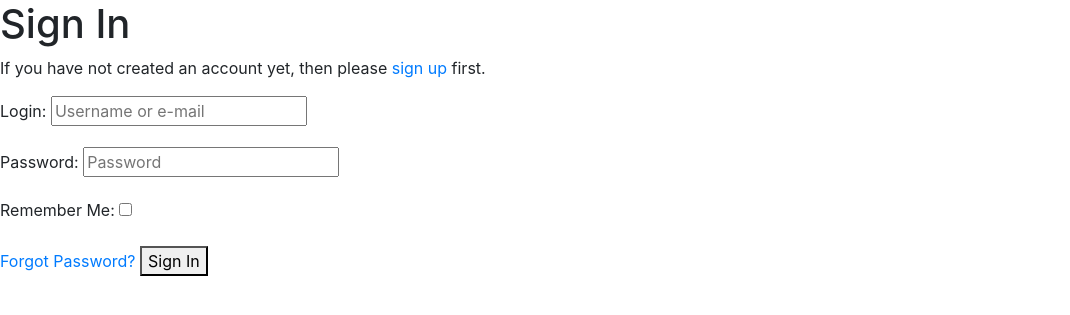
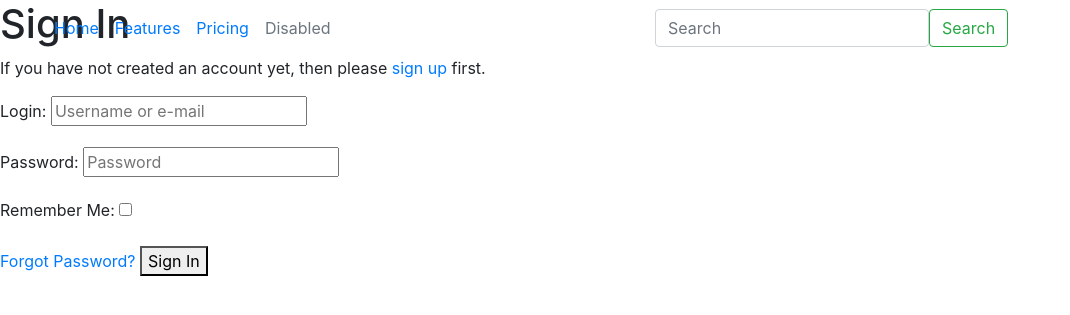
Before and after one commit to MiswaQ/kaffa-coffee, a Django app: page /accounts/login/ in a window 1280 px wide. Shown: the top 315 px of the page, without its empty margins (0-1070 px from the left). Run offline with Django 3.2, Linux system fonts and the light colour scheme; some libraries are stand-ins or nearby versions.

Commit message:
Start with adding navbar

```diff
--- a/home/templates/home/index.html
+++ b/home/templates/home/index.html
@@ -2,5 +2,4 @@
 {% load static %}
 
 {% block content %}
-    <h1 class="display-4 text-success">Coffee for all!</h1>
 {% endblock %}
--- a/templates/base.html
+++ b/templates/base.html
@@ -32,7 +32,37 @@
     <title>Kaffa Coffee {% block extra_title %}{% endblock %}</title>
   </head>
   <body>
-    <header class="container-fluid fixed-top"></header>
+    <header class="container-fluid fixed-top">
+        <nav class="navbar navbar-expand-lg bg-body-tertiary">
+            <div class="container-fluid">
+              <button class="navbar-toggler" type="button" data-bs-toggle="collapse" data-bs-target="#navbarNav" aria-controls="navbarNav" aria-expanded="false" aria-label="Toggle navigation">
+                <span class="navbar-toggler-icon"></span>
+              </button>
+              <div class="collapse navbar-collapse" id="navbarNav">
+                <ul class="navbar-nav">
+                  <li class="nav-item">
+                    <a class="nav-link active" aria-current="page" href="#">Home</a>
+                  </li>
+                  <li class="nav-item">
+                    <a class="nav-link" href="#">Features</a>
+                  </li>
+                  <li class="nav-item">
+                    <a class="nav-link" href="#">Pricing</a>
+                  </li>
+                  <li class="nav-item">
+                    <a class="nav-link disabled" aria-disabled="true">Disabled</a>
+                  </li>
+                </ul>
+              </div>
+            </div>
+            <div class="container-fluid">
+                <form class="d-flex" role="search">
+                  <input class="form-control me-2" type="search" placeholder="Search" aria-label="Search">
+                  <button class="btn btn-outline-success" type="submit">Search</button>
+                </form>
+            </div>
+        </nav>
+    </header>
 
     {% if message %}
         <div class="message-container"></div>
```
